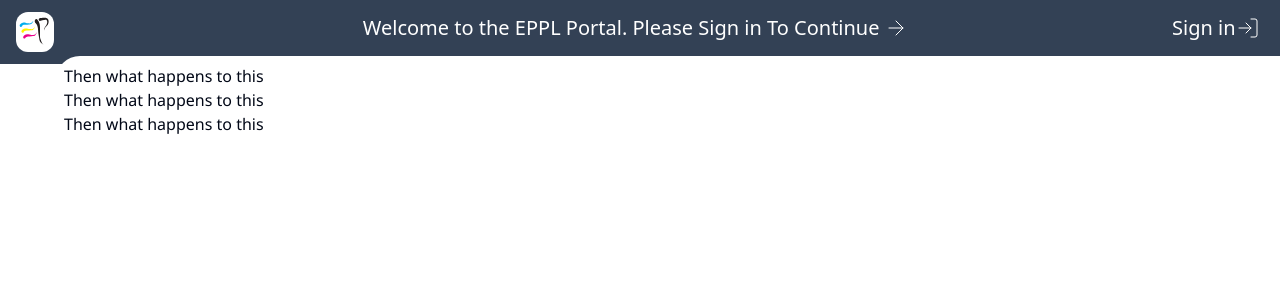
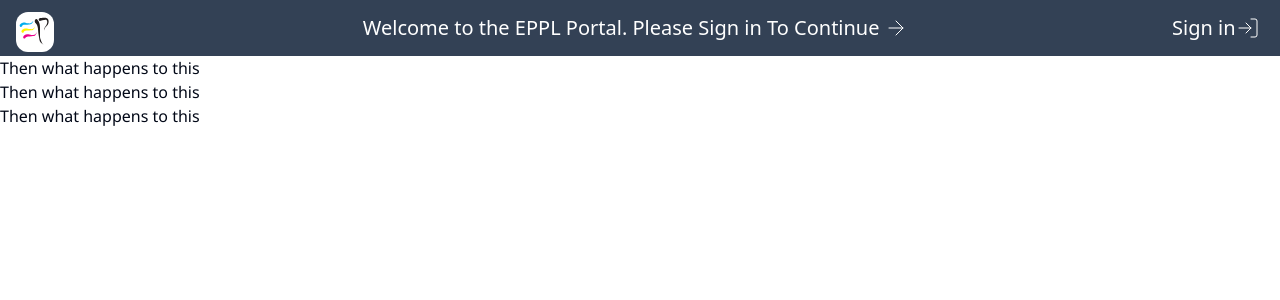
Before and after one commit to udayjain26/eppl, a Next.js app: page / in a window 1280 px wide. Shown: the top 300 px of the page. Built offline with nearby package versions, Linux system fonts and the light colour scheme; no server answers.

Commit message:
Added new route, implmeneted cn and twm, fixed some editing based on auth status

```diff
--- a/src/app/_components/page-wrapper.tsx
+++ b/src/app/_components/page-wrapper.tsx
@@ -1,10 +1,22 @@
+import { cn } from '@/lib/utils'
+import { auth } from '@clerk/nextjs/server'
+
 export default function PageWrapper({
   children,
 }: {
   children: React.ReactNode
 }) {
+  //Check if user is logged in
+  const isLoggedIn = auth().userId !== null
+
   return (
-    <div className="fixed left-16 top-16 -m-2 flex h-full w-full max-w-full flex-col overflow-y-scroll rounded-3xl bg-white p-2">
+    <div
+      className={cn(
+        'p-2, fixed left-16 top-16 -m-2 flex h-full w-full max-w-full flex-col overflow-y-scroll rounded-3xl bg-white',
+        //If user is not logged in, show the home page UI style
+        { 'left-0 ml-0 rounded-none': !isLoggedIn }
+      )}
+    >
       {children}
     </div>
   )
--- /dev/null
+++ b/src/app/quotation/layout.tsx
@@ -0,0 +1,3 @@
+export default function Layout({ children }: { children: React.ReactNode }) {
+  return <div className="">{children}</div>
+}
--- /dev/null
+++ b/src/app/quotation/page.tsx
@@ -0,0 +1,9 @@
+import PageWrapper from '../_components/page-wrapper'
+
+export default function DashboardPage() {
+  return (
+    <PageWrapper>
+      <h1>Quotations Page</h1>
+    </PageWrapper>
+  )
+}
--- a/src/middleware.ts
+++ b/src/middleware.ts
@@ -1,7 +1,10 @@
 import { clerkMiddleware, createRouteMatcher } from '@clerk/nextjs/server'
 import { NextRequest, NextResponse } from 'next/server'
 
-const isProtectedRoute = createRouteMatcher(['/dashboard(.*)'])
+const isProtectedRoute = createRouteMatcher([
+  '/dashboard(.*)',
+  '/quotation(.*)',
+])
 
 function middleware(request: NextRequest) {
   return NextResponse.redirect(new URL('/home', request.url))
@@ -11,10 +14,12 @@ export default clerkMiddleware((auth, request) => {
   const pathname = request.nextUrl.pathname
   const userId = auth().userId
 
+  // check if the request is for a protected route and protect it
   if (isProtectedRoute(request)) {
     auth().protect()
   }
 
+  // if the user is authenticated and the request is for the home page, redirect to the dashboard
   if (userId && pathname === '/') {
     return NextResponse.redirect(new URL('/dashboard', request.url))
   }
```
